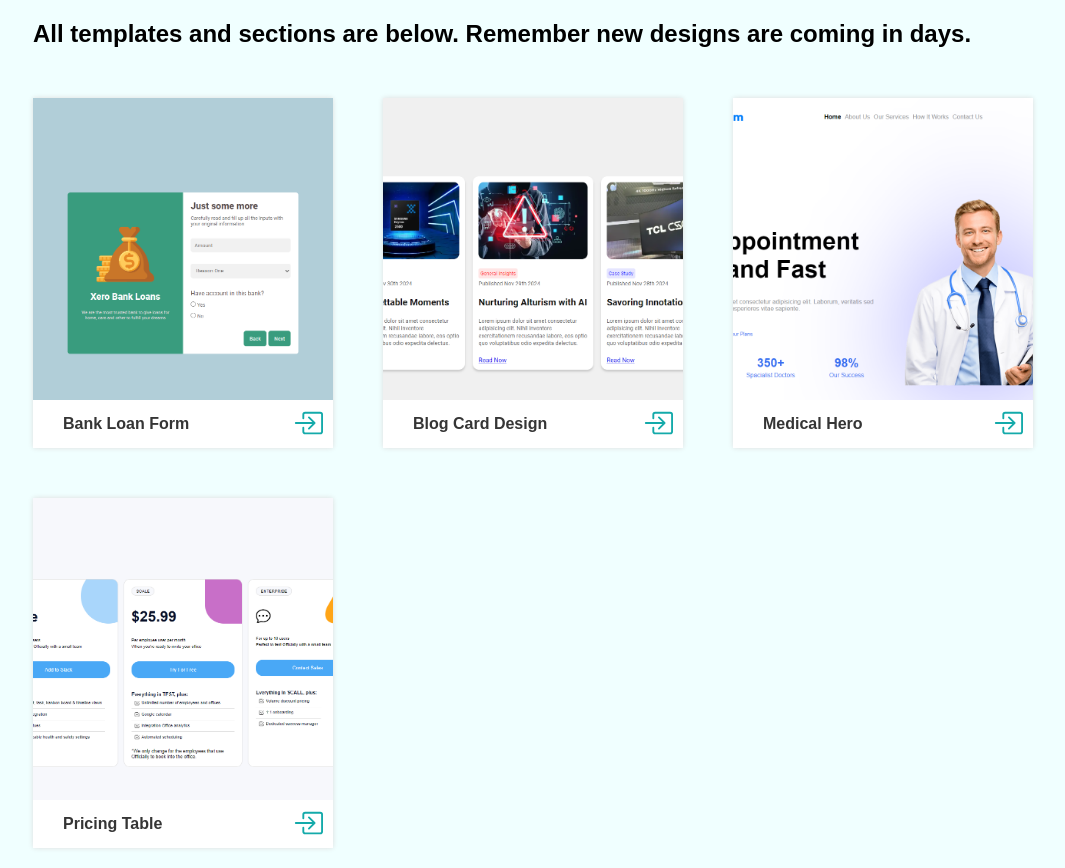
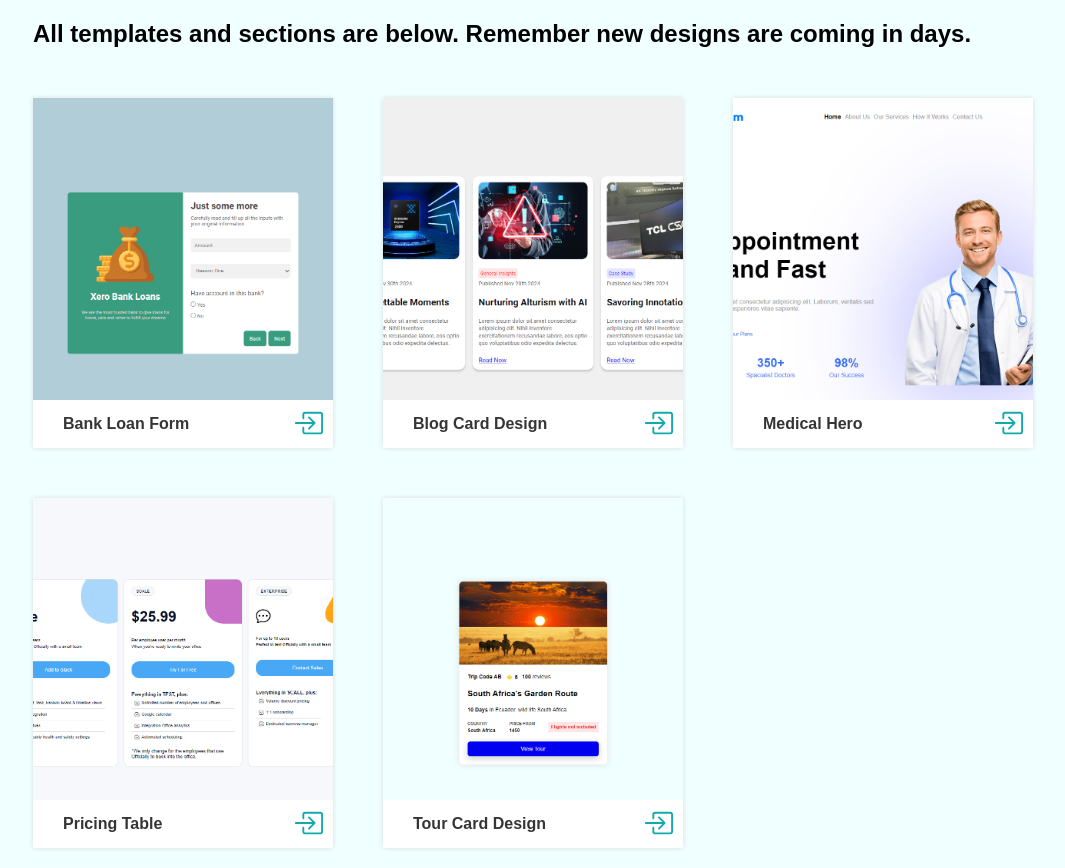
Before and after one commit to fariidlotfi/ready-templates, a plain HTML site: page index.html in a window 1280 px wide. Shown: the whole page, without its empty margins (7-1072 px from the left). Drawn offline with Linux system fonts and the light colour scheme.

Commit message:
update main page content

```diff
--- a/index.html
+++ b/index.html
@@ -78,6 +78,22 @@
               alt="show more button"
             /></article
         ></a>
+        <a
+          href="https://github.com/fariidlotfi/ready-templates/tree/main/sections/tour-card-1"
+        >
+          <article class="card">
+            <img
+              class="card__image"
+              src="shots/tour card design shot-min.png"
+              alt="show more button"
+            />
+            <h2 class="card__title">Tour Card Design</h2>
+            <img
+              class="card__link"
+              src="arrow.svg"
+              alt="show more button"
+            /></article
+        ></a>
       </div>
     </section>
   </body>
```
Also changed, not shown: shots/tour card design shot-min.png (added).
